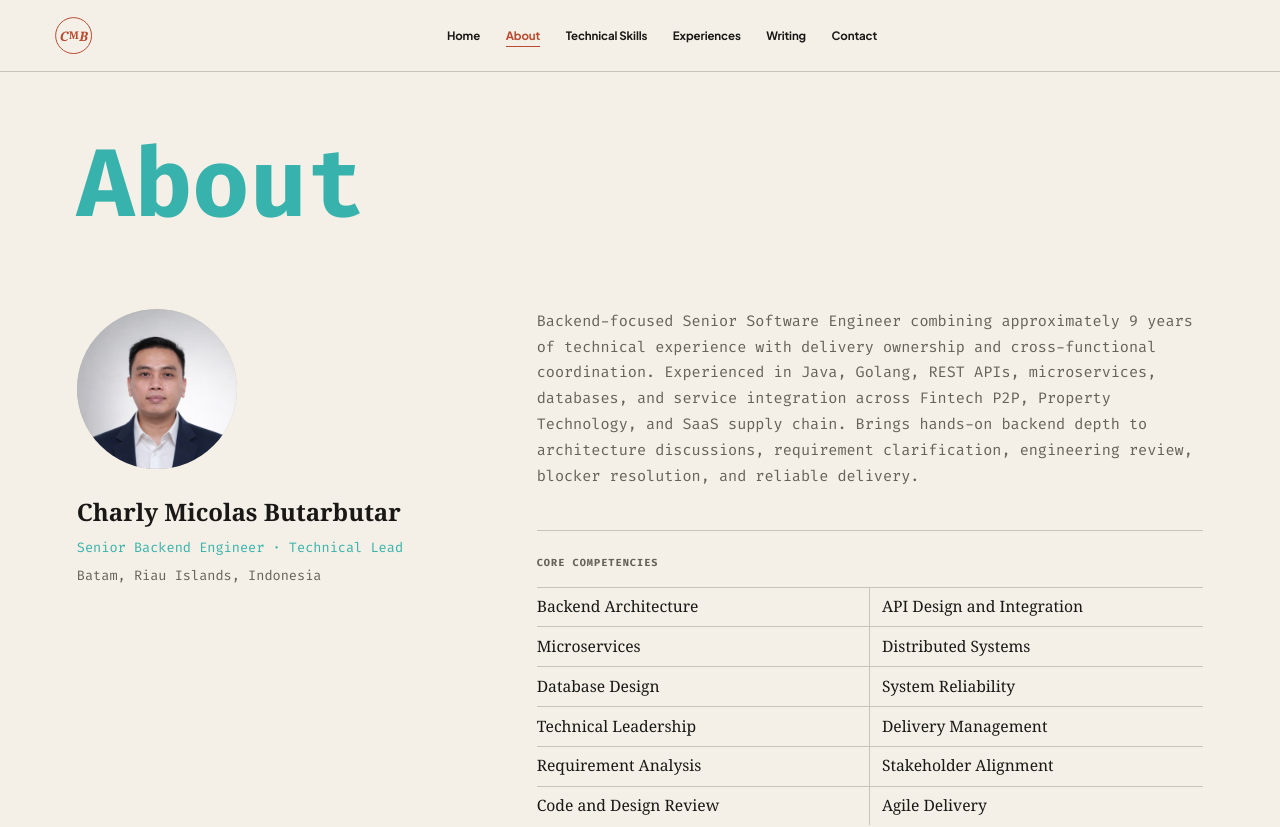
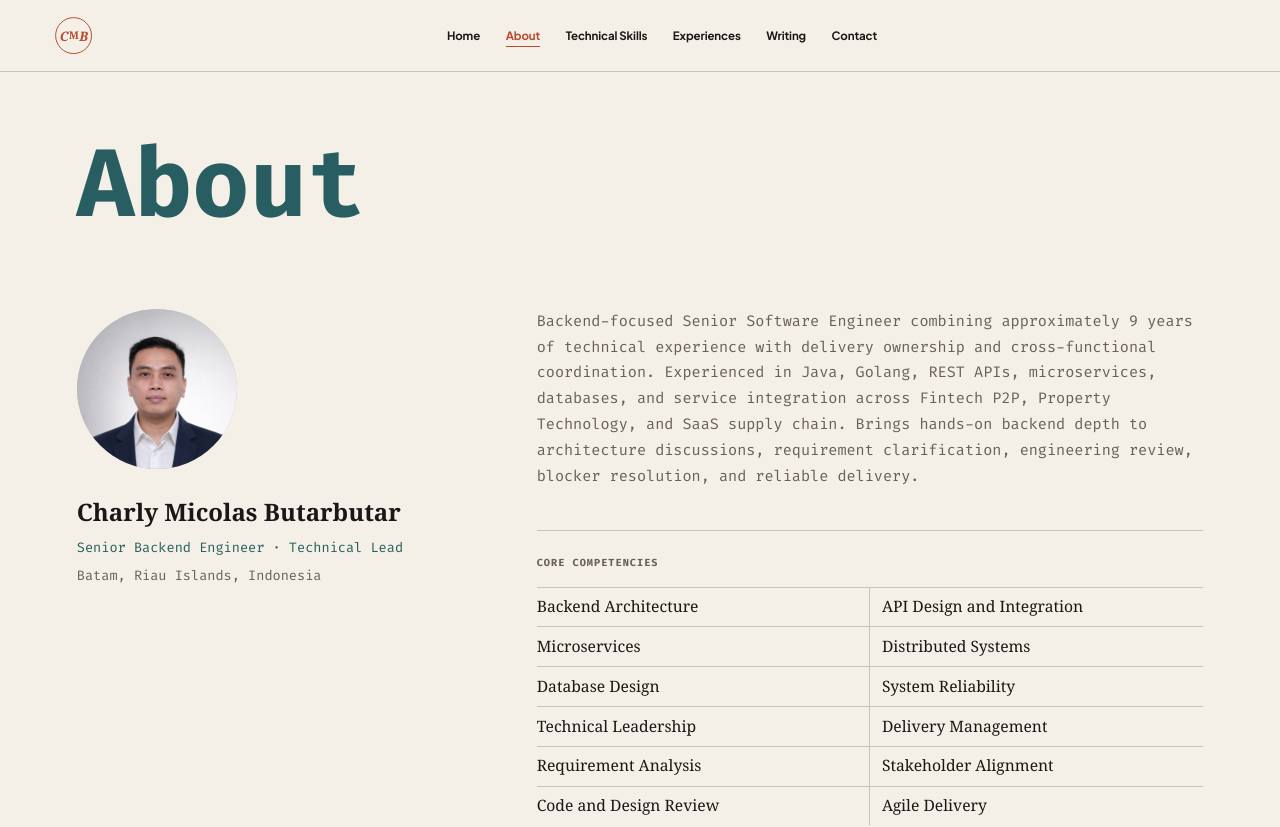
Before and after one commit to charlybutar21/charly-micolas-website, a Next.js app: page /about in a window 1280 px wide. Shown: the top 827 px of the page. Built offline with nearby package versions, Linux system fonts and the light colour scheme.

Commit message:
fix: color contrast for accessibility

```diff
--- a/app/about/page.module.css
+++ b/app/about/page.module.css
@@ -11,7 +11,7 @@
 .title {
   font-family: var(--font-fira-code), ui-monospace, monospace;
   font-size: clamp(3rem, 8vw, 6rem);
-  color: #38b2ac;
+  color: #285e61;
   margin: 0;
   line-height: 1;
   position: relative;
@@ -21,7 +21,7 @@
 .titleShadow {
   font-family: var(--font-fira-code), ui-monospace, monospace;
   font-size: clamp(3rem, 8vw, 6rem);
-  color: rgba(56, 178, 172, 0.15);
+  color: rgba(40, 94, 97, 0.15);
   margin: 0;
   line-height: 1;
   position: absolute;
@@ -74,7 +74,7 @@
 .role {
   font-family: var(--font-fira-code), ui-monospace, monospace;
   font-size: 0.85rem;
-  color: #38b2ac;
+  color: #285e61;
   margin: 0;
   line-height: 1.4;
 }
```
